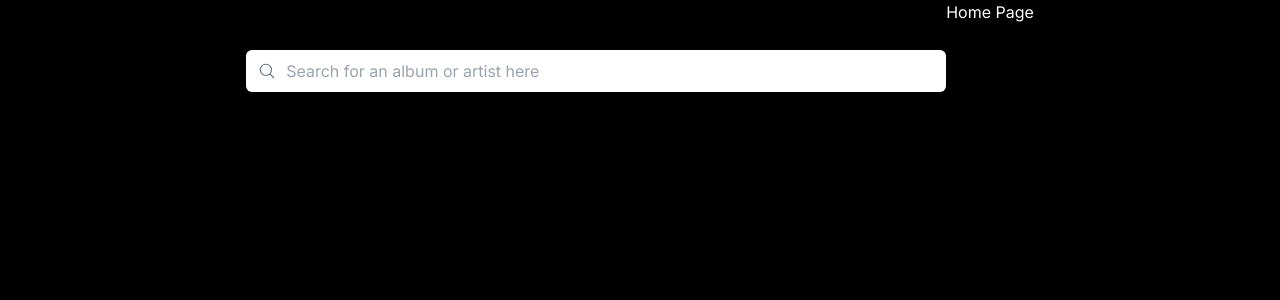
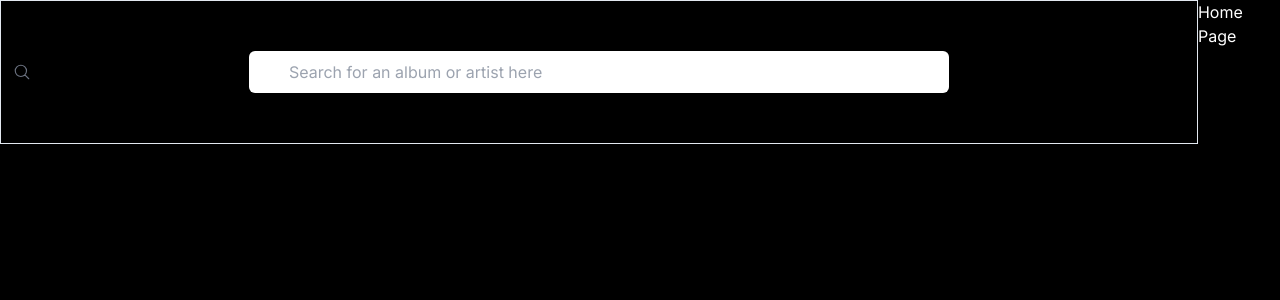
Before and after one commit to danieldenton/record-store, a Next.js app: page / in a window 1280 px wide. Shown: the top 300 px of the page. Built offline with nearby package versions, Linux system fonts and the light colour scheme.

Commit message:
border removed from pages and added to search bar

```diff
--- a/src/app/album/[id]/page.tsx
+++ b/src/app/album/[id]/page.tsx
@@ -24,7 +24,7 @@
   });
 
   return (
-    <div className="w-full flex flex-col items-center align center border">
+    <div className="w-full flex flex-col items-center align center">
       <SearchBar searchResults={searchResults} />
       {album.cover ? (
         <Image src={album.cover} alt="album cover" width={300} height={300} />
--- a/src/app/artist/[id]/page.tsx
+++ b/src/app/artist/[id]/page.tsx
@@ -1,7 +1,6 @@
 import { Metadata } from "next";
 import Image from "next/image";
 import { fetchArtistById, fetchSearch } from "../../lib/data";
-import { AlbumsOnArtistPage } from "@/app/lib/definitions";
 import SearchBar from "@/app/ui/search-bar";
 import ImageNotFound from "@/app/ui/image-not-found";
 
@@ -26,7 +25,7 @@
   const image = artist.image ? artist.image : artist.albums[0].cover || "";
 
   return (
-    <div className="w-full flex flex-col items-center align center border">
+    <div className="w-full flex flex-col items-center align center">
       <SearchBar searchResults={searchResults} />
       {image ? (
         <Image src={image} alt="artist cover" width={300} height={300} />
--- a/src/app/ui/search-bar.tsx
+++ b/src/app/ui/search-bar.tsx
@@ -8,7 +8,7 @@
     searchResults: SearchResult[];
   }) {
     return (
-  <div className="flex flex-col pt-[50px]">
+  <div className="flex flex-col py-[50px] border w-full">
     <Search />
     <SearchResults searchResults={searchResults}/>
   </div>
```
